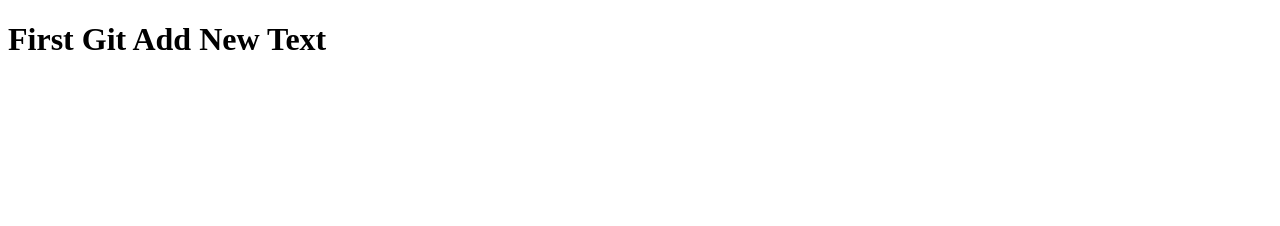
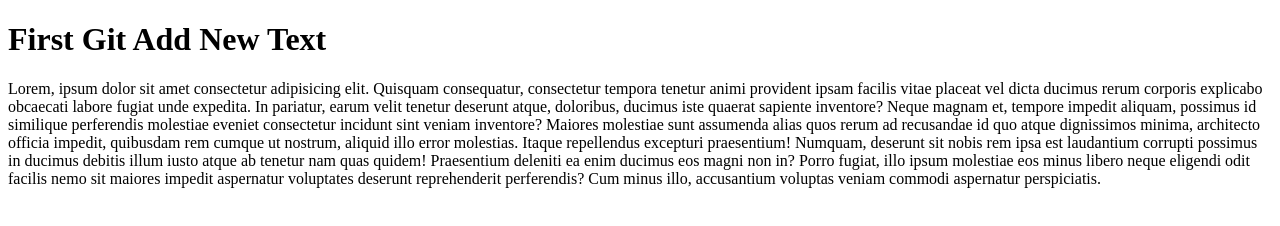
Before and after one commit to tardev35/git101, a plain HTML site: page work.html in a window 1280 px wide. Drawn offline with Linux system fonts and the light colour scheme.

Commit message:
Add lorem 5

```diff
--- a/work.html
+++ b/work.html
@@ -7,5 +7,23 @@
   </head>
   <body>
     <h1>First Git Add New Text</h1>
+    <p>
+      Lorem, ipsum dolor sit amet consectetur adipisicing elit. Quisquam
+      consequatur, consectetur tempora tenetur animi provident ipsam facilis
+      vitae placeat vel dicta ducimus rerum corporis explicabo obcaecati labore
+      fugiat unde expedita. In pariatur, earum velit tenetur deserunt atque,
+      doloribus, ducimus iste quaerat sapiente inventore? Neque magnam et,
+      tempore impedit aliquam, possimus id similique perferendis molestiae
+      eveniet consectetur incidunt sint veniam inventore? Maiores molestiae sunt
+      assumenda alias quos rerum ad recusandae id quo atque dignissimos minima,
+      architecto officia impedit, quibusdam rem cumque ut nostrum, aliquid illo
+      error molestias. Itaque repellendus excepturi praesentium! Numquam,
+      deserunt sit nobis rem ipsa est laudantium corrupti possimus in ducimus
+      debitis illum iusto atque ab tenetur nam quas quidem! Praesentium deleniti
+      ea enim ducimus eos magni non in? Porro fugiat, illo ipsum molestiae eos
+      minus libero neque eligendi odit facilis nemo sit maiores impedit
+      aspernatur voluptates deserunt reprehenderit perferendis? Cum minus illo,
+      accusantium voluptas veniam commodi aspernatur perspiciatis.
+    </p>
   </body>
 </html>
```
